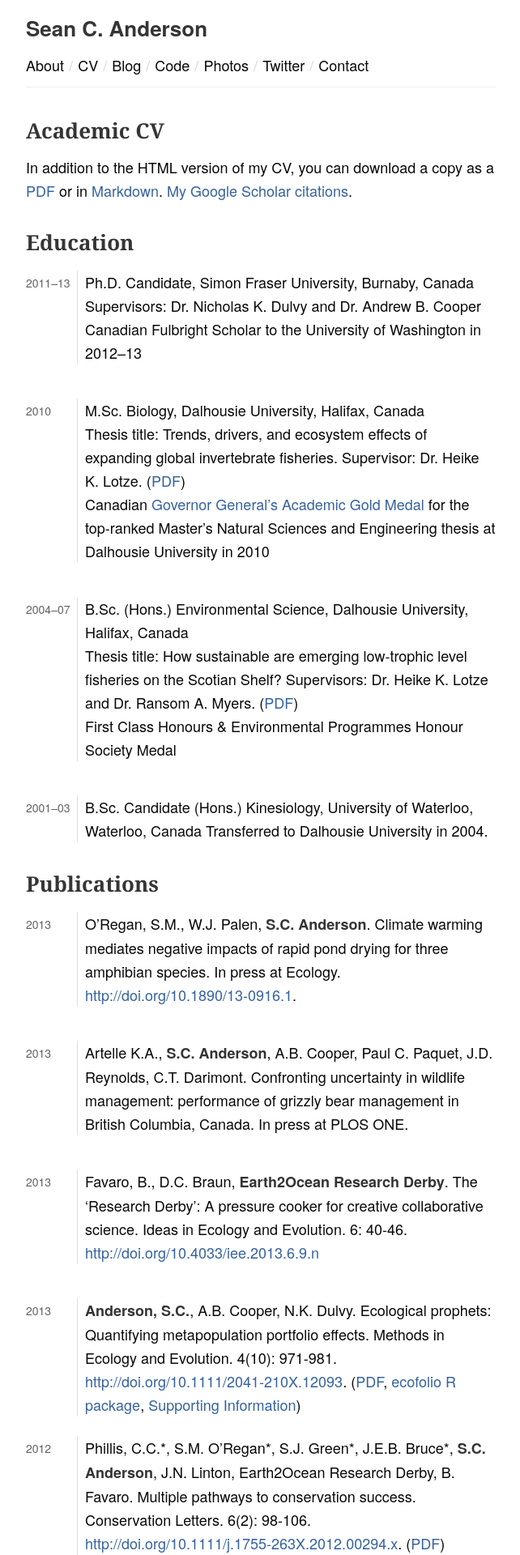
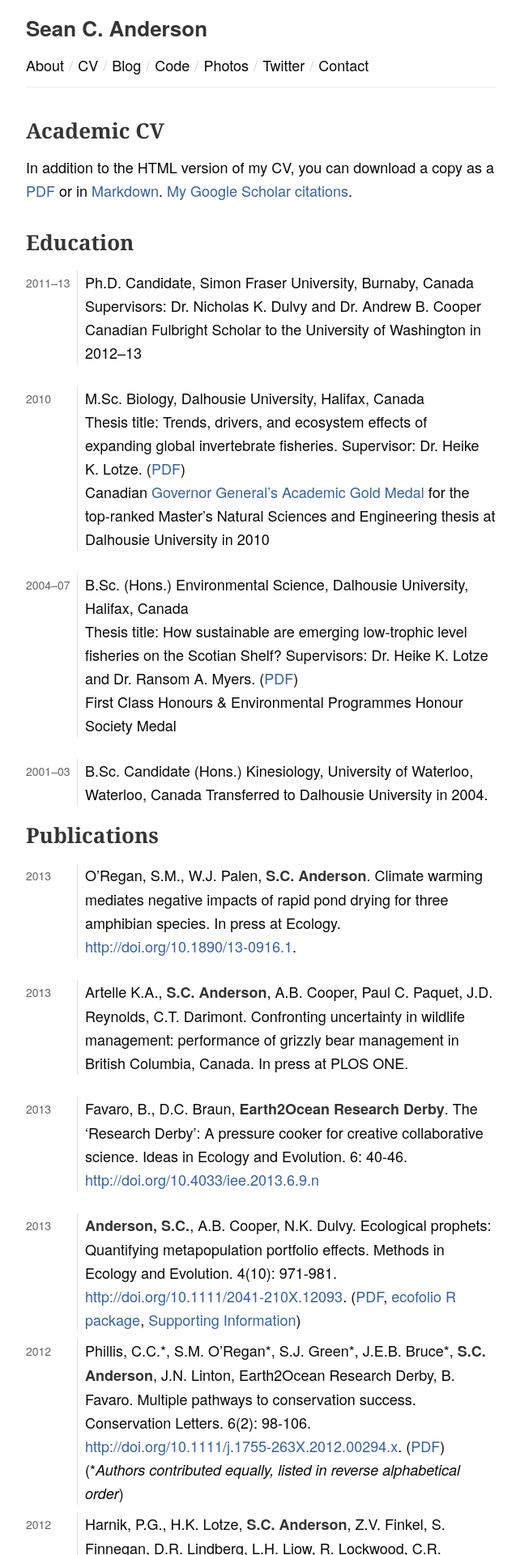
Before and after one commit to seananderson/seananderson.ca, a Jekyll site: the page built from cv.html, in a window 1280 px wide. Shown: the top 1920 px of the page at 81% size, without its empty margins (318-960 px from the left). Built offline with Jekyll 4.4.1, drawn with Linux system fonts in a browser that asks for light colours; Markdown is read by kramdown in place of the engine named in the settings; comment, search, counter and statistics services are not loaded.

Commit message:
Reduce spacing between dd elements; bump css version

```diff
--- a/_includes/header.html
+++ b/_includes/header.html
@@ -22,10 +22,10 @@
 
   <!-- CSS
   ================================================== -->
-  <link rel="stylesheet" href="/css2.1.3/base.css">
-  <link rel="stylesheet" href="/css2.1.3/skeleton.css">
-  <link rel="stylesheet" href="/css2.1.3/layout.css">
-  <link rel="stylesheet" href="/css2.1.3/tomorrow.css">
+  <link rel="stylesheet" href="/css2.1.4/base.css">
+  <link rel="stylesheet" href="/css2.1.4/skeleton.css">
+  <link rel="stylesheet" href="/css2.1.4/layout.css">
+  <link rel="stylesheet" href="/css2.1.4/tomorrow.css">
 
   <!--[if lt IE 9]>
     <script src="http://html5shim.googlecode.com/svn/trunk/html5.js"></script>
--- a/css2.1.3/base.css
+++ b/css2.1.4/base.css
@@ -1,5 +1,5 @@
 /* @override
-	http://localhost:4000/css2.1.2/base.css
+	http://localhost:4000/css2.1.4/base.css
 */
 
 /*
--- a/css2.1.3/layout.css
+++ b/css2.1.4/layout.css
@@ -1,4 +1,4 @@
-/* @override http://localhost:4000/css2.1.3/layout.css */
+/* @override http://localhost:4000/css2.1.4/layout.css */
 
 /*
 * Skeleton V1.2
@@ -123,8 +123,8 @@
 
 dd {
 	border-left: 1px solid #dfdfdf;
+	margin: -5px 0 -15px 63px;
 	padding: 0 0 0 9px;
-	margin: -5px 0 0 63px;
 }
 
 dl {
```
Also changed, not shown: css2.1.4/autumn.css (renamed from css2.1.3/autumn.css), css2.1.4/colors-dark.css (renamed from css2.1.3/colors-dark.css), css2.1.4/colors-light.css (renamed from css2.1.3/colors-light.css), css2.1.4/friendly.css (renamed from css2.1.3/friendly.css), css2.1.4/lightbox.css (renamed from css2.1.3/lightbox.css), css2.1.4/monokai.css (renamed from css2.1.3/monokai.css), css2.1.4/skeleton.css (renamed from css2.1.3/skeleton.css), css2.1.4/solarized-light.css (renamed from css2.1.3/solarized-light.css), css2.1.4/solarized.css (renamed from css2.1.3/solarized.css), css2.1.4/syntax.css (renamed from css2.1.3/syntax.css), css2.1.4/tomorrow.css (renamed from css2.1.3/tomorrow.css).
